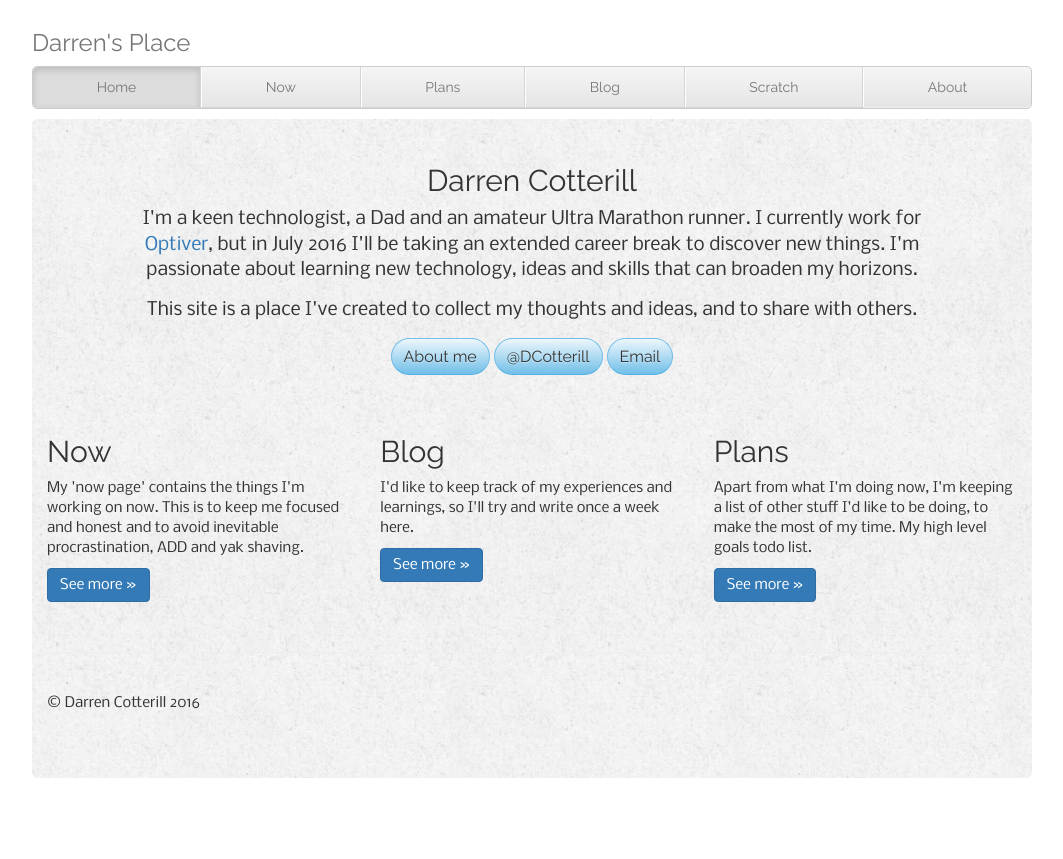
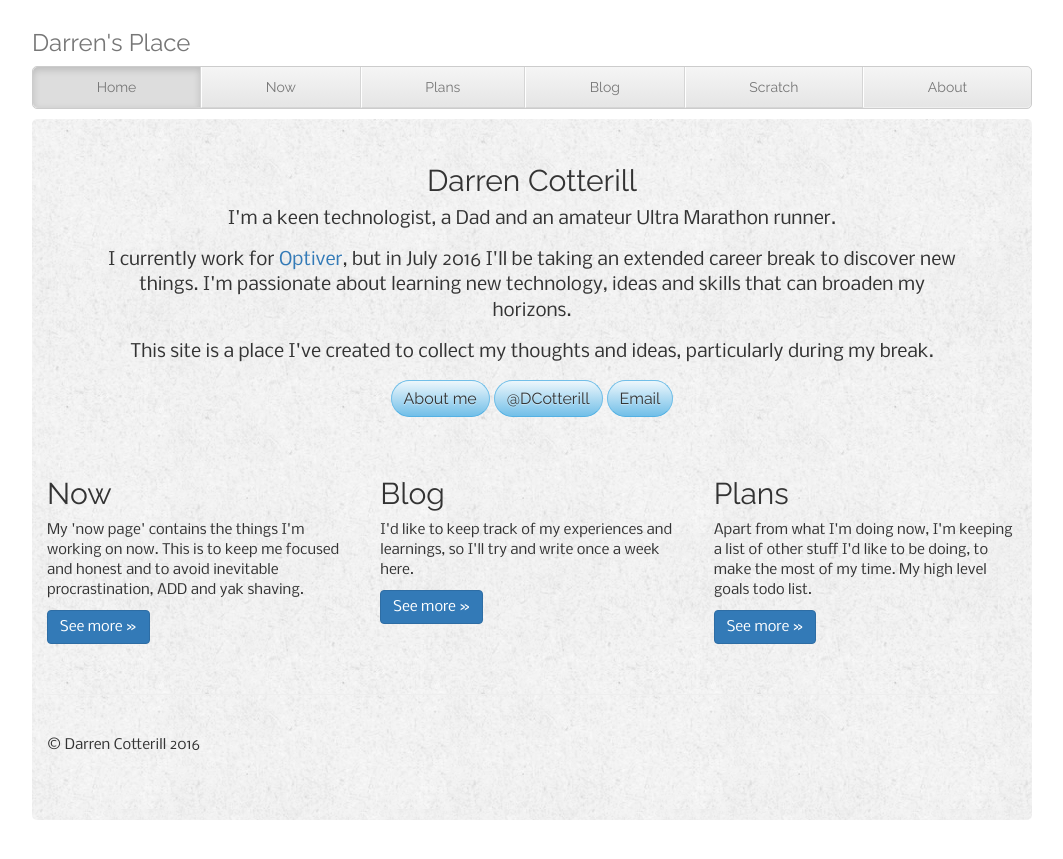
Before and after one commit to DCotterill/DCotterill.github.io, a Jekyll site: the page built from index.html, in a window 1280 px wide. Shown: the top 859 px of the page, without its empty margins (108-1171 px from the left). Built offline with Jekyll 4.4.1, drawn with Linux system fonts in a browser that asks for light colours; nearby versions of some CDN libraries; some web fonts are replaced.

Commit message:
Updated index.html

```diff
--- a/index.html
+++ b/index.html
@@ -7,10 +7,10 @@
 <!-- Jumbotron -->
 <div class="jumbotron">
     <h2>Darren Cotterill</h2>
-    <p class="lead"> I'm a keen technologist, a Dad and an amateur Ultra Marathon runner. I currently work for <a href="http://www.optiver.com.au">Optiver</a>, but in July 2016 I'll be taking an extended career break to discover new things.
+    <p class="lead"> I'm a keen technologist, a Dad and an amateur Ultra Marathon runner. <p/> I currently work for <a href="http://www.optiver.com.au">Optiver</a>, but in July 2016 I'll be taking an extended career break to discover new things.
 
                     I'm passionate about learning new technology, ideas and skills that can broaden my horizons.</p>
-    <p class="lead"> This site is a place I've created to collect my thoughts and ideas, and to share with others.</p>
+    <p class="lead"> This site is a place I've created to collect my thoughts and ideas, particularly during my break.</p>
     <a class="btn btn-lg btn-success" href="/about">About me</a>
     <a class="btn btn-lg btn-success" href="http://www.twitter.com/dcotterill" role="button">@DCotterill</a>
     <a class="btn btn-lg btn-success" href="mailto:darren.cotterill@gmail.com" role="button">Email</a>
```
